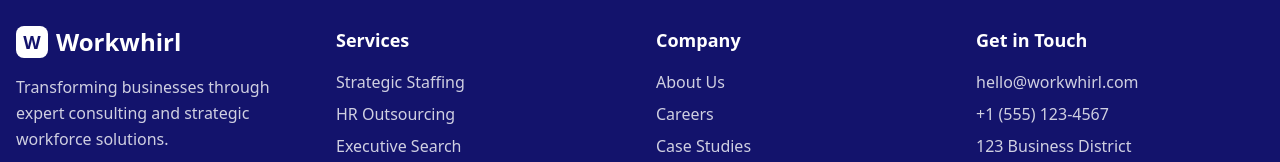
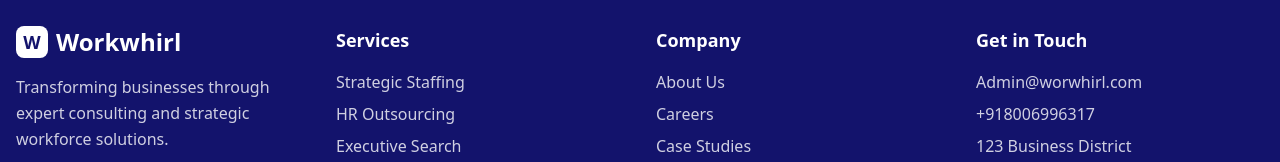
Before and after one commit to sksunilkumar820-byte/web-whisperer-studio-83, a React (Vite) app: page / in a window 1280 px wide. Shown: the part 4298-4460 px from the top of the page. Built offline with nearby package versions, Linux system fonts and the light colour scheme.

Commit message:
Visual edit in Lovable
Edited UI in Lovable

```diff
--- a/src/components/Footer.tsx
+++ b/src/components/Footer.tsx
@@ -1,6 +1,5 @@
 const Footer = () => {
-  return (
-    <footer className="bg-primary text-primary-foreground py-12">
+  return <footer className="bg-primary text-primary-foreground py-12">
       <div className="container mx-auto px-4">
         <div className="grid grid-cols-1 md:grid-cols-4 gap-8">
           {/* Company Info */}
@@ -42,9 +41,13 @@ const Footer = () => {
           <div>
             <h3 className="font-semibold text-lg mb-4">Get in Touch</h3>
             <div className="space-y-2 text-primary-foreground/80">
-              <p>hello@workwhirl.com</p>
-              <p>+1 (555) 123-4567</p>
-              <p>123 Business District<br />Suite 456, New York, NY</p>
+              <p>Admin@worwhirl.com
+
+            </p>
+              <p>+918006996317
+
+            </p>
+              <p className="mx-0">123 Business District<br />Suite 456, New York, NY</p>
             </div>
           </div>
         </div>
@@ -59,8 +62,6 @@ const Footer = () => {
           </div>
         </div>
       </div>
-    </footer>
-  );
+    </footer>;
 };
-
 export default Footer;
```
